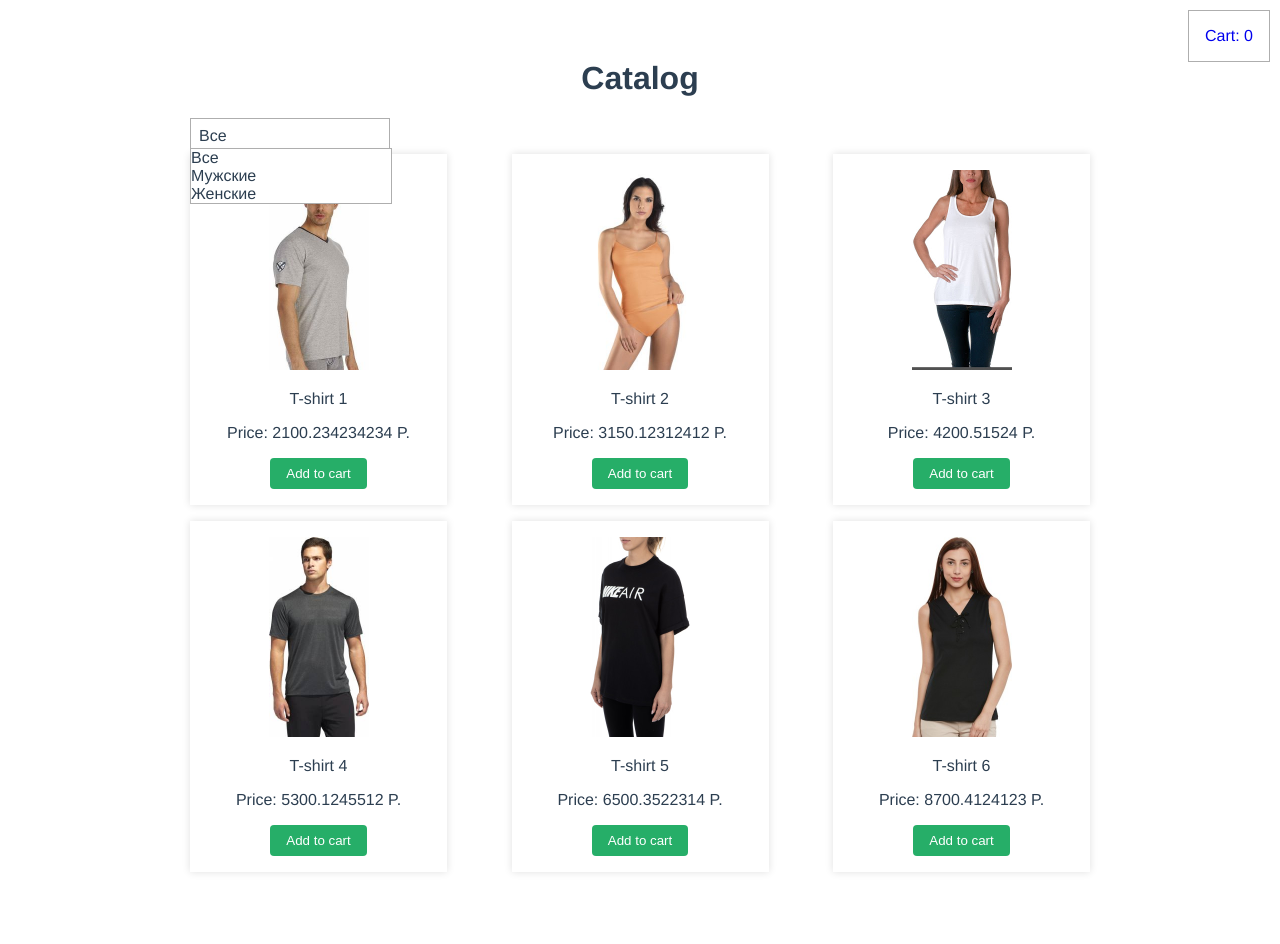
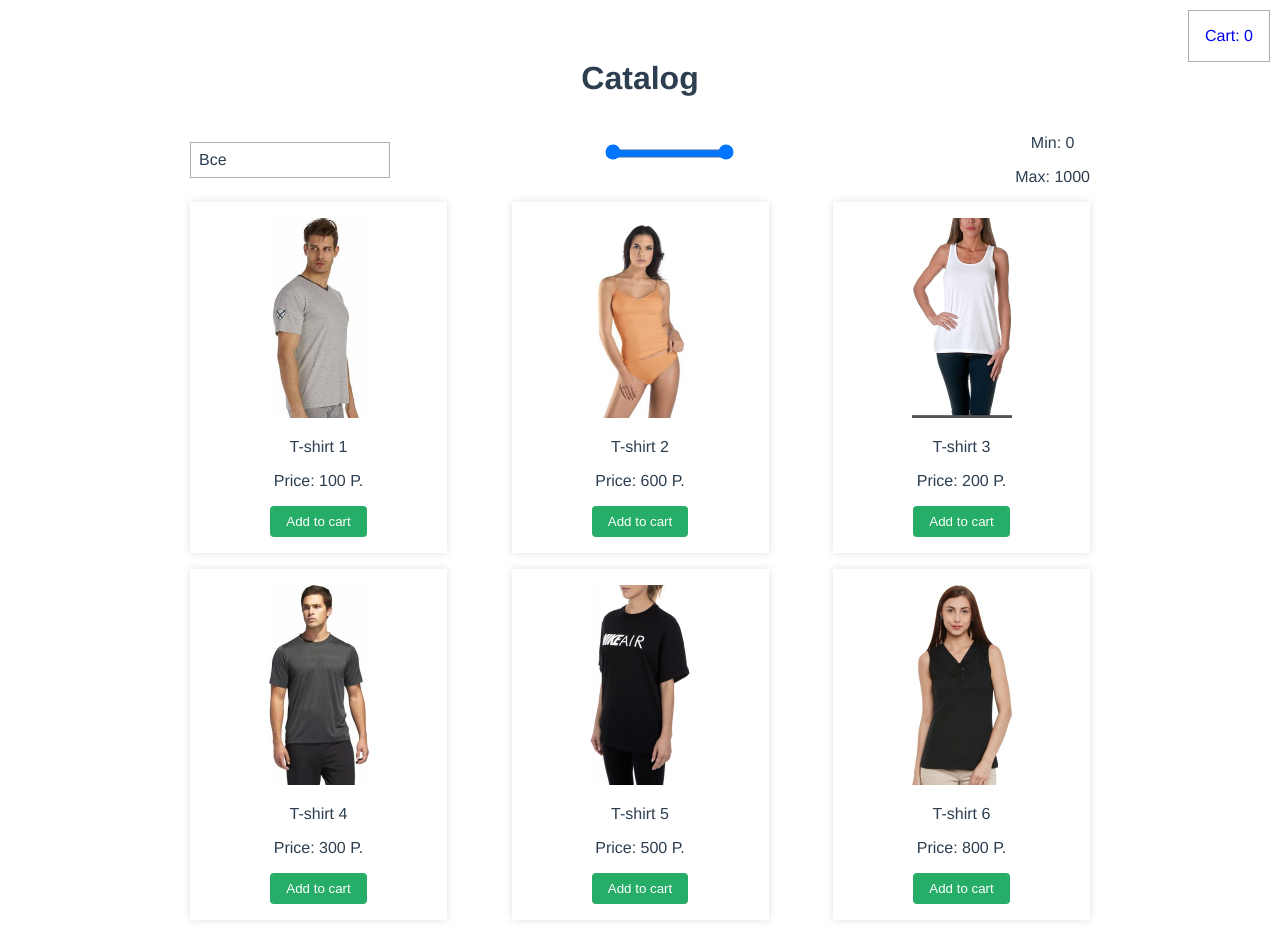
Before and after one commit to AlexHeadGU/pet-store, a Vue app: page / in a window 1280 px wide. Before the commit the page ends 896 px from the top, so only its background shows below. Built offline with nearby package versions, Linux system fonts and the light colour scheme; data requests are answered from the project's data file.

Commit message:
feat: filter with range

```diff
--- a/db.json
+++ b/db.json
@@ -3,7 +3,7 @@
     {
       "image": "1.jpg",
       "name": "T-shirt 1",
-      "price": 2100.234234234,
+      "price": 100,
       "article": "T1",
       "available": true,
       "category": "Мужские"
@@ -11,7 +11,7 @@
     {
       "image": "2.jpg",
       "name": "T-shirt 2",
-      "price": 3150.12312412,
+      "price": 600,
       "article": "T2",
       "available": true,
       "category": "Женские"
@@ -19,7 +19,7 @@
     {
       "image": "3.jpg",
       "name": "T-shirt 3",
-      "price": 4200.51524,
+      "price": 200,
       "article": "T3",
       "available": false,
       "category": "Женские"
@@ -27,7 +27,7 @@
     {
       "image": "4.jpg",
       "name": "T-shirt 4",
-      "price": 5300.1245512,
+      "price": 300,
       "article": "T4",
       "available": true,
       "category": "Мужские"
@@ -35,7 +35,7 @@
     {
       "image": "5.jpg",
       "name": "T-shirt 5",
-      "price": 6500.3522314,
+      "price": 500,
       "article": "T5",
       "available": false,
       "category": "Женские"
@@ -43,7 +43,7 @@
     {
       "image": "6.jpeg",
       "name": "T-shirt 6",
-      "price": 8700.4124123,
+      "price": 800,
       "article": "T6",
       "available": true,
       "category": "Женские"
--- a/src/App.vue
+++ b/src/App.vue
@@ -32,7 +32,7 @@
     window.addEventListener('resize', () => {
       if (window.innerWidth > 767) {
         this.SET_DESKTOP();
-        console.log('Desktiop', this.IS_DESKTOP);
+        console.log('Desktop', this.IS_DESKTOP);
       } else {
         this.SET_MOBILE();
         console.log('Mobile', this.IS_MOBILE);
--- a/src/components/catalog/v-catalog.vue
+++ b/src/components/catalog/v-catalog.vue
@@ -4,7 +4,18 @@
       <div class="v-catalog__link_to_cart">Cart: {{ CART.length }}</div>
     </router-link>
     <h1>Catalog</h1>
-    <v-select :selected="selected" :options="categories" @selectOption="filterByCategories" :isExpanded="IS_DESKTOP" />
+    <div class="filters">
+      <v-select :selected="selected" :options="categories" @selectOption="filterByCategories"
+        :isExpanded="IS_DESKTOP" />
+      <div class="range-slider">
+        <input type="range" min="0" max="1000" step="10" v-model.number="minPrice" @change="setRangeSliders">
+        <input type="range" min="0" max="1000" step="10" v-model.number="maxPrice" @change="setRangeSliders">
+      </div>
+      <div class="range-values">
+        <p>Min: {{ minPrice }}</p>
+        <p>Max: {{ maxPrice }}</p>
+      </div>
+    </div>
     <div class="v-catalog__list">
       <v-catalog-item v-for="product in sortedProducts" :key="product.article" :product_data="product"
         @addToCart="addToCart" />
@@ -32,7 +43,9 @@
         { name: 'Женские', value: 'ж' }
       ],
       selected: 'Все',
-      filtredProducts: []
+      filtredProducts: [],
+      minPrice: 0,
+      maxPrice: 1000
     }
   },
   computed: {
@@ -52,23 +65,40 @@
   },
   methods: {
     ...mapActions([
+      'GET_PRODUCTS_FROM_API',
       'ADD_TO_CART'
     ]),
     addToCart(data) {
       this.ADD_TO_CART(data);
     },
+    setRangeSliders() {
+      if (this.minPrice > this.maxPrice) {
+        let tmp = this.maxPrice;
+        this.maxPrice = this.minPrice;
+        this.minPrice = tmp;
+      }
+      this.filterByCategories();
+    },
+
     filterByCategories(category) {
-      this.filtredProducts = this.PRODUCTS.filter(item => {
-        return item.category === category.name
+      this.filtredProducts = [...this.PRODUCTS]
+      this.filtredProducts = this.filtredProducts.filter((item) => {
+        return item.price >= this.minPrice && item.price <= this.maxPrice
       })
-      this.selected = category.name;
+      if (category) {
+        this.filtredProducts = this.filtredProducts.filter((e) => {
+          this.selected = category.name;
+          return e.category === category.name;
+        })
+      }
     }
   },
   mounted() {
-    this.$store.dispatch('GET_PRODUCTS_FROM_API')
+    this.GET_PRODUCTS_FROM_API()
       .then((response) => {
         if (response.data) {
-          console.log('Data arrived!')
+          console.log('Data arrived!');
+          this.filterByCategories();
         }
       })
   }
@@ -85,11 +115,39 @@
   }
 
   &__link_to_cart {
-    position: absolute;
+    position: fixed;
     top: 10px;
     right: 10px;
     padding: $padding*2;
     border: solid 1px #aeaeae;
+    background: #ffffff;
+  }
+
+  .filters {
+    display: flex;
+    justify-content: space-between;
+    align-items: center;
+  }
+}
+
+.range-slider {
+  width: 200px;
+  margin: auto 16px;
+  text-align: center;
+  position: relative;
+
+  svg,
+  input[type=range] {
+    position: absolute;
+    left: 0;
+    bottom: 0;
+  }
+
+  input[type=range]::-webkit-slider-thumb {
+    z-index: 2;
+    position: relative;
+    top: 2px;
+    margin-top: -7px;
   }
 }
 </style>
--- a/src/components/v-select.vue
+++ b/src/components/v-select.vue
@@ -1,7 +1,7 @@
 <template>
   <div class="v-select">
     <p class="title" @click="areOptionsVisible = !areOptionsVisible">{{ selected }}</p>
-    <div class="options" v-if="areOptionsVisible || isExpanded">
+    <div class="options" v-if="areOptionsVisible || !isExpanded">
       <p v-for="option in options" :key="option.value" @click="selectOption(option)">
         {{ option.name }}
       </p>
@@ -38,6 +38,7 @@
     selectOption(option) {
       this.$emit('selectOption', option);
       this.areOptionsVisible = false;
+      // this.selected = option.
     },
     hideSelect() {
       this.areOptionsVisible = false;
```
